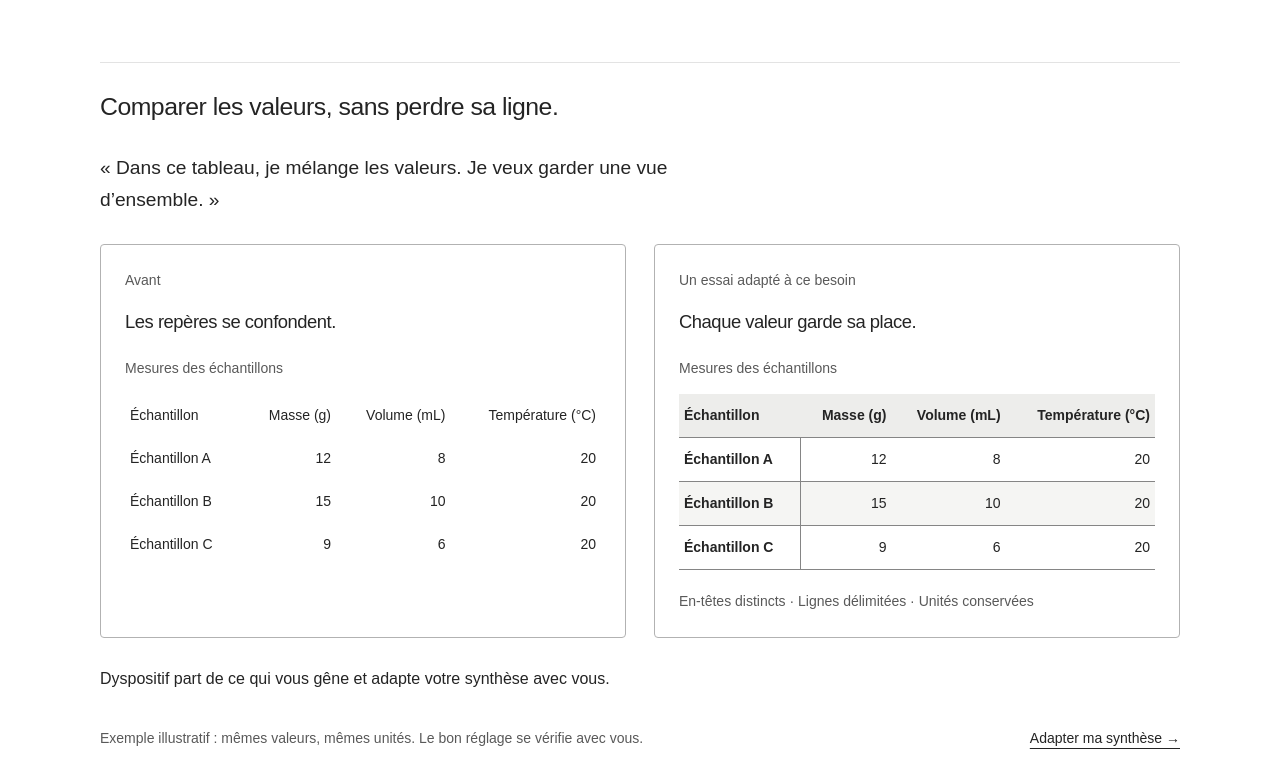
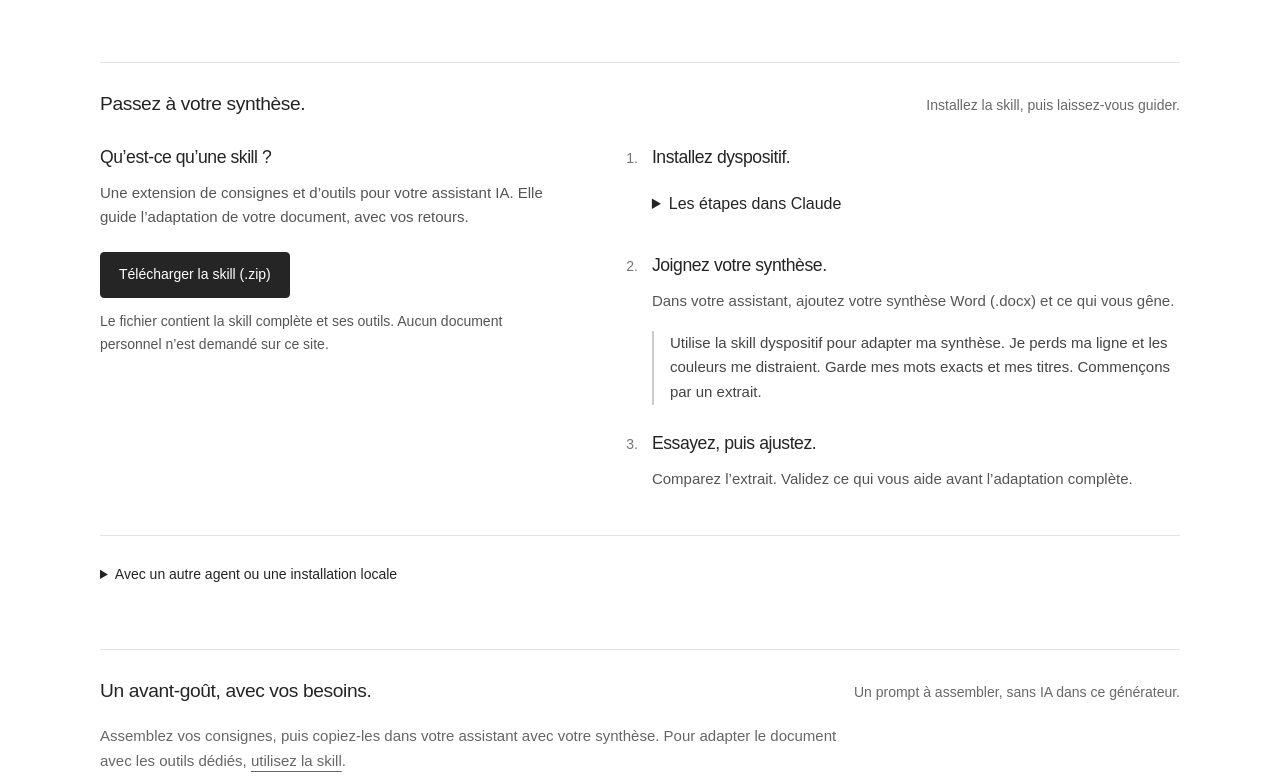
Before and after one commit to chloehal/dyspositif, a website with bundled scripts: page site/dist/index.html in a window 1280 px wide. Shown: the part 583-1359 px from the top of the page. Built offline with nearby package versions, Linux system fonts and the light colour scheme.

Commit message:
Remove illustrative example and simplify landing navigation

```diff
--- a/site/dist/index.html
+++ b/site/dist/index.html
@@ -9,23 +9,17 @@
 </head>
 <body>
 <a class="skip" href="#contenu">Aller au contenu</a>
-<header class="header wrap"><a class="brand" href="#" aria-label="dyspositif, accueil">dyspositif<span aria-hidden="true">.</span></a><nav aria-label="Navigation principale"><a href="#exemple">Voir un exemple</a><a href="#generateur">Essayer</a><a href="#utiliser">Utiliser la skill</a></nav></header>
+<header class="header wrap"><a class="brand" href="#" aria-label="dyspositif, accueil">dyspositif<span aria-hidden="true">.</span></a><nav aria-label="Navigation principale"><a href="#generateur">Essayer</a><a href="#utiliser">Utiliser la skill</a></nav></header>
 <main id="contenu" tabindex="-1">
 <section class="hero wrap" aria-labelledby="hero-title">
 <div><p class="eyebrow">Pour vos révisions</p><h1 id="hero-title">Votre synthèse.<br>À votre façon.</h1></div>
-<div class="hero-intro"><p>Moins d’effort pour lire. Vos informations conservées.</p><p>Dyspositif aide votre assistant IA à adapter <strong>une synthèse existante à vos besoins</strong>.</p><div class="hero-actions"><a class="button primary" href="#exemple">Voir ce qui peut changer</a><a href="#utiliser">Utiliser la skill</a></div></div>
+<div class="hero-intro"><p>Moins d’effort pour lire. Vos informations conservées.</p><p>Dyspositif aide votre assistant IA à adapter <strong>une synthèse existante à vos besoins</strong>.</p><div class="hero-actions"><a class="button primary" href="#utiliser">Utiliser la skill</a><a href="#generateur">Essayer le générateur</a></div></div>
 </section>
 <section class="story-section wrap" aria-labelledby="journey-title"><h2 id="journey-title" class="sr-only">Comment fonctionne Dyspositif</h2><ol class="journey visual-journey" role="list">
 <li><svg viewBox="0 0 64 64" aria-hidden="true" focusable="false"><rect x="15" y="6" width="34" height="52" rx="4"/><path d="M23 19h18M23 27h18M23 35h18M23 43h10"/></svg><span class="journey-number">01</span><h3>Votre synthèse</h3><p>Vous apportez le document.</p></li>
 <li><svg viewBox="0 0 64 64" aria-hidden="true" focusable="false"><path d="M10 17h44M10 32h44M10 47h44"/><circle cx="23" cy="17" r="5"/><circle cx="43" cy="32" r="5"/><circle cx="28" cy="47" r="5"/></svg><span class="journey-number">02</span><h3>Vos besoins</h3><p>Vous essayez un extrait.</p></li>
 <li><svg viewBox="0 0 64 64" aria-hidden="true" focusable="false"><rect x="15" y="6" width="34" height="52" rx="4"/><path d="m23 32 7 7 13-15"/></svg><span class="journey-number">03</span><h3>Votre version</h3><p>Vous validez les ajustements.</p></li></ol></section>
-<section id="exemple" class="story-section wrap" aria-labelledby="example-title">
-<div class="section-heading"><h2 id="example-title">Comparer les valeurs, sans perdre sa ligne.</h2></div>
-<p class="table-need">« Dans ce tableau, je mélange les valeurs. Je veux garder une vue d’ensemble. »</p>
-<div class="table-comparison"><article class="table-example" aria-labelledby="before-table-title"><p class="eyebrow">Avant</p><h3 id="before-table-title">Les repères se confondent.</h3><table class="sample-table original-table"><caption>Mesures des échantillons</caption><thead><tr><th scope="col">Échantillon</th><th scope="col">Masse (g)</th><th scope="col">Volume (mL)</th><th scope="col">Température (°C)</th></tr></thead><tbody><tr><th scope="row">Échantillon A</th><td>12</td><td>8</td><td>20</td></tr><tr><th scope="row">Échantillon B</th><td>15</td><td>10</td><td>20</td></tr><tr><th scope="row">Échantillon C</th><td>9</td><td>6</td><td>20</td></tr></tbody></table></article><article class="table-example" aria-labelledby="after-table-title"><p class="eyebrow">Un essai adapté à ce besoin</p><h3 id="after-table-title">Chaque valeur garde sa place.</h3><table class="sample-table adapted-table"><caption>Mesures des échantillons</caption><thead><tr><th scope="col">Échantillon</th><th scope="col">Masse (g)</th><th scope="col">Volume (mL)</th><th scope="col">Température (°C)</th></tr></thead><tbody><tr><th scope="row">Échantillon A</th><td>12</td><td>8</td><td>20</td></tr><tr><th scope="row">Échantillon B</th><td>15</td><td>10</td><td>20</td></tr><tr><th scope="row">Échantillon C</th><td>9</td><td>6</td><td>20</td></tr></tbody></table><p class="table-explanation">En-têtes distincts · Lignes délimitées · Unités conservées</p></article></div>
-<p class="table-takeaway">Dyspositif part de ce qui vous gêne et adapte votre synthèse avec vous.</p>
-<div class="demo-footer"><p>Exemple illustratif : mêmes valeurs, mêmes unités. Le bon réglage se vérifie avec vous.</p><a href="#utiliser">Adapter ma synthèse <span aria-hidden="true">→</span></a></div>
-</section>
+
 <section id="utiliser" class="skill-section wrap" aria-labelledby="skill-title">
 <div class="section-heading"><h2 id="skill-title">Passez à votre synthèse.</h2><p>Installez la skill, puis laissez-vous guider.</p></div>
 <div class="skill-grid"><div><h3>Qu’est-ce qu’une skill ?</h3><p>Une extension de consignes et d’outils pour votre assistant IA. Elle guide l’adaptation de votre document, avec vos retours.</p><a class="button primary download" href="dyspositif-skill.zip" download>Télécharger la skill (.zip)</a><p class="helper">Le fichier contient la skill complète et ses outils. Aucun document personnel n’est demandé sur ce site.</p></div>
--- a/site/dist/styles.css
+++ b/site/dist/styles.css
@@ -217,25 +217,3 @@ body { overflow-wrap: break-word; }
  .journey-number { position: static; font-size: .75rem; }
 
 }
-
-.table-need { max-width: 55ch; font-size: 1.2rem; margin-bottom: 28px; }
-.table-comparison { display: grid; grid-template-columns: repeat(2,minmax(0,1fr)); gap: 28px; }
-.table-example { min-width: 0; border: 1px solid #b2b2b2; border-radius: 4px; padding: 24px; }
-.table-example h3 { font-size: 1.15rem; margin-bottom: 24px; }
-.sample-table { width: 100%; border-collapse: collapse; font-size: .875rem; }
-.sample-table caption { text-align: left; margin-bottom: 14px; color: #595959; }
-.sample-table th, .sample-table td { padding: 10px 5px; text-align: right; overflow-wrap: normal; }
-.sample-table th:first-child { text-align: left; }
-.original-table th { font-weight: 400; }
-.adapted-table thead { background: #ededeb; }
-.adapted-table th, .adapted-table td { border-bottom: 1px solid #858585; }
-.adapted-table tbody tr:nth-child(even) { background: #f5f5f3; }
-.adapted-table tbody th { border-right: 1px solid #858585; }
-.table-explanation { margin-top: 20px; font-size: .875rem; color: #595959; }
-.table-takeaway { margin-top: 28px; max-width: 65ch; }
-@media(max-width:1000px) { .table-comparison { grid-template-columns: 1fr; } }
-@media(max-width:540px) {
- .table-example { padding: 16px 12px; }
- .sample-table { font-size: .8125rem; }
- .sample-table th, .sample-table td { padding: 10px 3px; overflow-wrap: anywhere; }
-}
```
Also changed, not shown: site/README.md.
